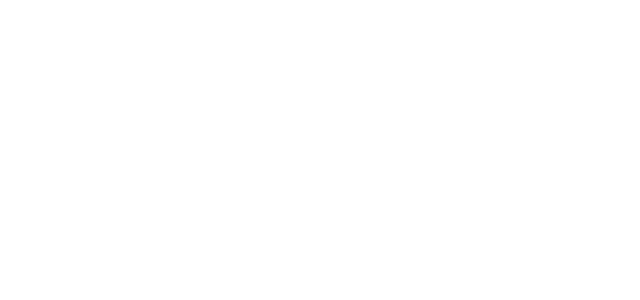
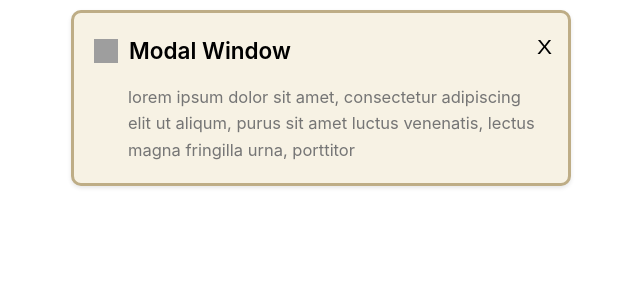
Before and after one commit to Simo-42/Exercice_Vue3Js, a Vue app: page / in a window 1280 px wide. Shown: the top 300 px of the page, without its empty margins (69-709 px from the left). Built offline with nearby package versions, Linux system fonts and the light colour scheme; grey boxes are pictures that could not be loaded.

Commit message:
Etape 1: Creation du composant Base notification

```diff
--- a/src/App.vue
+++ b/src/App.vue
@@ -1,10 +1,29 @@
-<script setup>
-</script>
-
 <template>
   <main>
+      <Notification type="warning" title="Modal Window"
+      message="lorem ipsum dolor sit amet,
+      consectetur adipiscing elit ut aliqum,
+      purus sit amet luctus venenatis, lectus
+      magna fringilla urna, porttitor" />
+
+
+
   </main>
 </template>
 
-<style scoped>
+<script setup>
+
+import Notification from './components/BaseNotification.vue'
+
+</script>
+
+<style>
+
+main {
+  justify-content: center;
+  align-items: center;
+  height: 100vh;
+  text-align: center;
+  flex-direction: column;
+}
 </style>
--- /dev/null
+++ b/src/assets/styles/notification.css
@@ -0,0 +1,62 @@
+.notification {
+	width: 500px;
+	padding: 20px;
+	border-radius: 10px;
+	margin: 10px 0;
+	border: 1px solid #f5c6cb;
+	background-color: #f8d7da;
+	color: #721c24;
+	position: relative;
+	display: flex;
+	flex-direction: column;
+	box-shadow: 0 2px 4px rgba(0, 0, 0, 0.1);
+	border: 3px solid;
+
+}
+
+.icon-and-title {
+	display: flex;
+	align-items: center;
+	margin-bottom: 10px;
+}
+
+
+.icon {
+	width: 24px;
+	height: 24px;
+	margin-right: 10px;
+}
+.title {
+	margin: 1;
+	margin-left: 1px;
+	font-size: 1.5em;
+	color: black;
+	font-weight: 600;
+
+}
+
+.message  {
+	margin: 0;
+	text-align: start;
+	margin-left: 34px;
+	margin-right: 0px;
+	margin-top: 5px;
+	color:#757575;
+  	font-size: 1.1em;
+}
+
+
+.close-btn {
+  position: absolute;
+  top: 23px;
+  right: 10px;
+  background: none;
+  border: none;
+  font-size: 1.5em;
+  cursor: pointer;
+  line-height: 1;
+  transform: scaleX(1.1);
+  transform: scaleY(0.9);
+  outline: none;
+
+}
--- /dev/null
+++ b/src/components/BaseNotification.vue
@@ -0,0 +1,77 @@
+<template>
+	<div v-if="config" :style="config.style" class="notification"> <!-- uniquement si config existe le dom sera rendu -->
+		<div class="icon-and-title">
+			<img :src="config.icon" alt="icon" class="icon" />
+			<h2 class="title">{{ title }}</h2>
+		</div>
+		<p class="message">{{ message }}</p>
+		<button @click="close" class="close-btn">X</button>
+	</div>
+</template>
+
+
+<script setup>
+import { defineProps, computed } from 'vue'
+import '../assets/styles/notification.css'
+
+import WarningIcone from '../assets/icons/Warning.svg'
+import SuccessIcone from '../assets/icons/CheckCircle.svg'
+import InfoIcone from '../assets/icons/Info.svg'
+import DangerIcone from '../assets/icons/Danger.svg'
+
+ const configurations = { // config de chaque predefini
+	'warning' : {
+		icon: WarningIcone,
+		style: {
+			backgroundColor: '#F7F2E4',
+			color: '#BEAD86',
+		},
+	},
+	'sucess' : {
+		icon: SuccessIcone,
+		style: {
+			backgroundColor: '#E4F7E8',
+			color: '#89B291',
+		},
+	},
+	'info' : {
+		icon: WarningIcone,
+		style: {
+			backgroundColor: '#E4E9F7',
+			color: '#96A8D8',
+		},
+	},
+	'danger' : {
+		icon: DangerIcone,
+		style: {
+			backgroundColor: '#F7E4E4',
+			color: '#D29393',
+		},
+	},
+}
+
+const props = defineProps({
+	type : {
+		type: String,
+		required: true
+	},
+	title: {
+		type: String,
+		required: true
+	},
+
+	message: {
+		type: String,
+		required: true
+	}
+})
+
+const config = configurations[props.type]
+
+// console.log(config)
+
+</script>
+
+<style scoped>
+
+</style>
```
Also changed, not shown: 1 other file (tests, documents, lock files or other folders).
